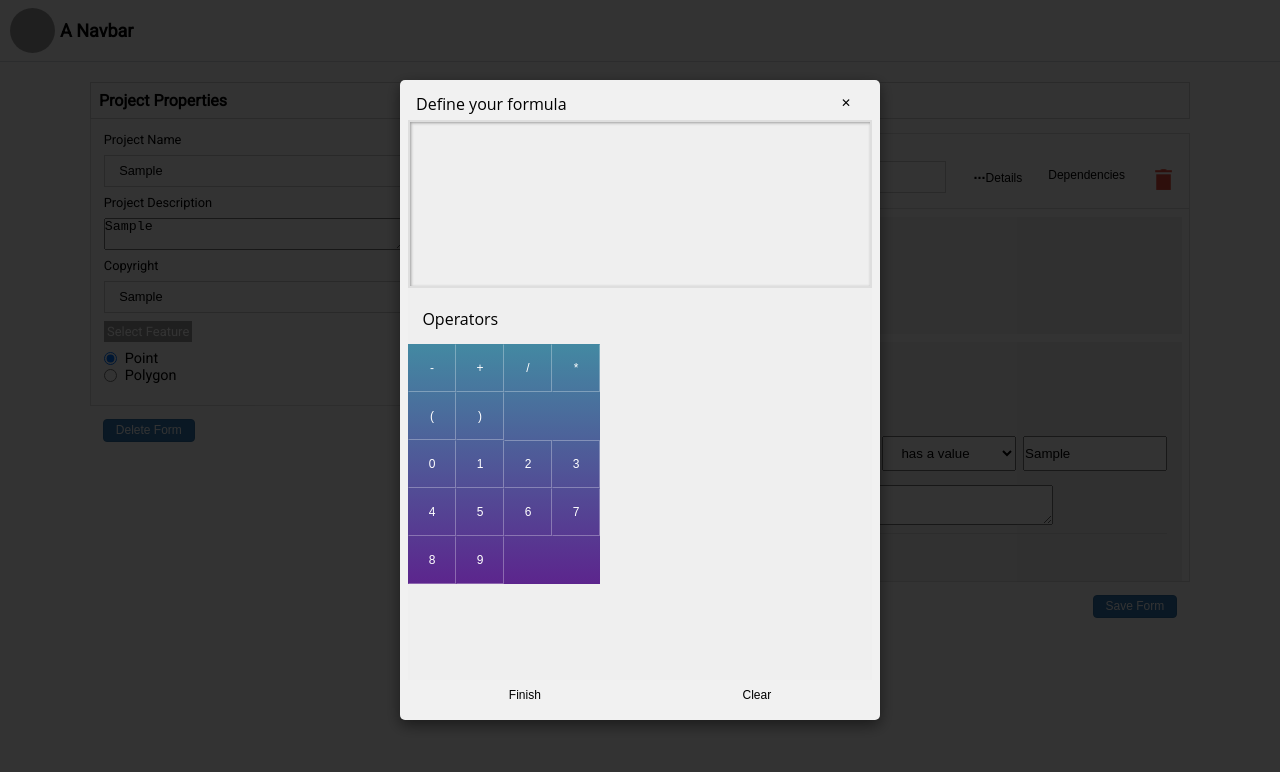
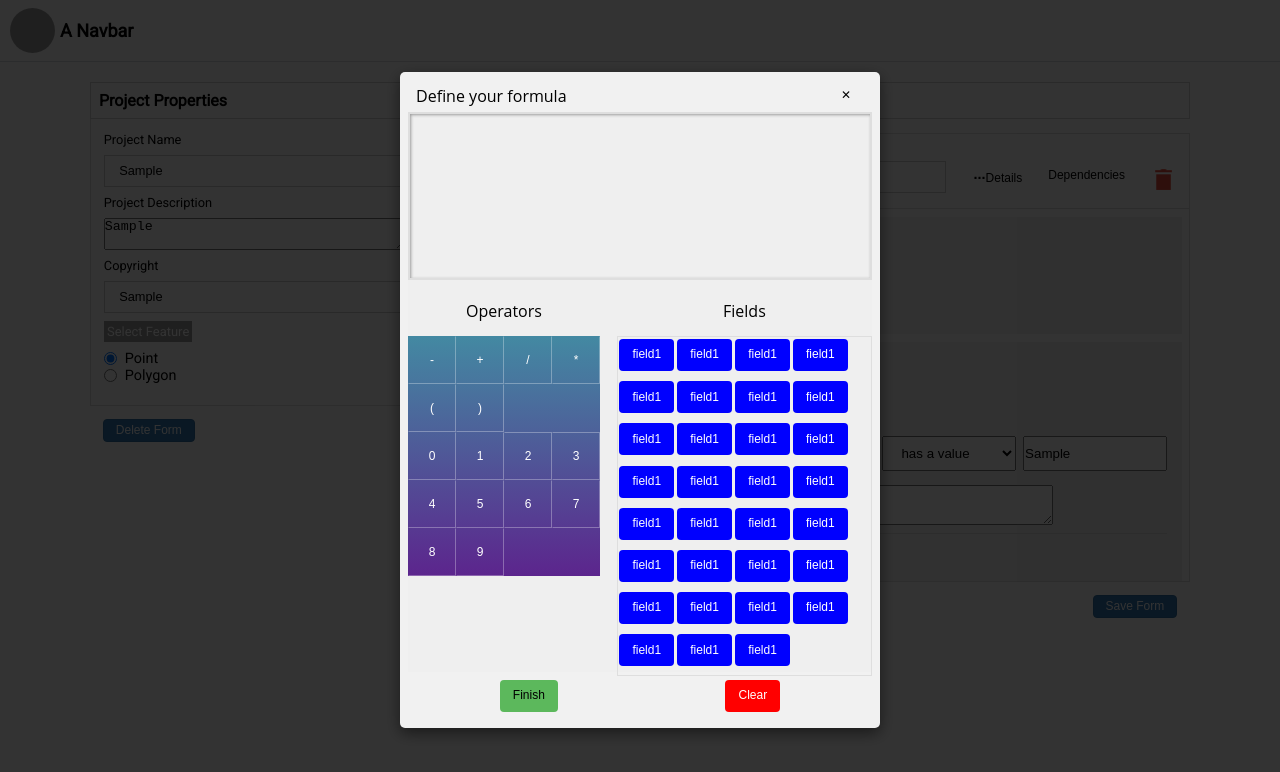
Before and after one commit to lanlugar/ngx-dependency-form, an Angular app: page / in a window 1280 px wide. Both pictures are taken after typing "Sample", "Sample", "Sample", "Sample", "Sample", "Sample" into the empty fields and a click on the button "Define Formular". Shown: the top 772 px of the page. Built offline with nearby package versions, Linux system fonts and the light colour scheme; grey boxes are pictures that could not be loaded.

Commit message:
end of ui

```diff
--- a/src/app/components/formula-modal/formula-modal.component.html
+++ b/src/app/components/formula-modal/formula-modal.component.html
@@ -43,12 +43,47 @@
               </div>
             </div>
           </div>
-          <div class="calculator__actions-fields"></div>
+          <div class="calculator__actions-fields">
+            <p>Fields</p>
+            <div class="calculator__actions-fields-wrapper">
+              <button class="btn btn-field">field1</button>
+              <button class="btn btn-field">field1</button>
+              <button class="btn btn-field">field1</button>
+              <button class="btn btn-field">field1</button>
+              <button class="btn btn-field">field1</button>
+              <button class="btn btn-field">field1</button>
+              <button class="btn btn-field">field1</button>
+              <button class="btn btn-field">field1</button>
+              <button class="btn btn-field">field1</button>
+              <button class="btn btn-field">field1</button>
+              <button class="btn btn-field">field1</button>
+              <button class="btn btn-field">field1</button>
+              <button class="btn btn-field">field1</button>
+              <button class="btn btn-field">field1</button>
+              <button class="btn btn-field">field1</button>
+              <button class="btn btn-field">field1</button>
+              <button class="btn btn-field">field1</button>
+              <button class="btn btn-field">field1</button>
+              <button class="btn btn-field">field1</button>
+              <button class="btn btn-field">field1</button>
+              <button class="btn btn-field">field1</button>
+              <button class="btn btn-field">field1</button>
+              <button class="btn btn-field">field1</button>
+              <button class="btn btn-field">field1</button>
+              <button class="btn btn-field">field1</button>
+              <button class="btn btn-field">field1</button>
+              <button class="btn btn-field">field1</button>
+              <button class="btn btn-field">field1</button>
+              <button class="btn btn-field">field1</button>
+              <button class="btn btn-field">field1</button>
+              <button class="btn btn-field">field1</button>
+            </div>
+          </div>
         </div>
       </section>
       <footer class="modal-footer">
-        <button class="btn">Finish</button>
-        <button class="btn">Clear</button>
+        <button class="btn btn-finish">Finish</button>
+        <button class="btn btn-clear">Clear</button>
       </footer>
     </div>
   </div>
--- a/src/app/components/formula-modal/formula-modal.component.scss
+++ b/src/app/components/formula-modal/formula-modal.component.scss
@@ -27,7 +27,7 @@
 .modal-dialog {
   position: relative;
   width: 30rem;
-  height: 80vh;
+  height: 82vh;
   border-radius: 5px;
   background: #fff;
   overflow-y: hidden;
@@ -54,18 +54,28 @@
   .modal-header,
   .modal-footer {
     background: #f1f1f1;
-    height: 2rem;
   }
   .modal-header {
     display: flex;
     align-items: center;
     justify-content: space-between;
     padding: 0.5rem;
+    height: 2rem;
   }
 
   .modal-footer {
     display: flex;
     justify-content: space-around;
+    padding: 0.5rem;
+    height: 3rem;
+    .btn-clear {
+      background-color: #ff0000;
+      color: #fff;
+    }
+
+    .btn-finish {
+      background-color: #5cb85c;
+    }
   }
   .modal-header .close-modal {
     font-size: 1.5rem;
@@ -75,12 +85,12 @@
     flex-direction: column;
     justify-content: space-between;
     background-color: #efefef;
-    height: calc(100% - 4rem);
+    height: calc(100% - 5rem);
 
     &__screen {
       display: flex;
       flex-direction: column;
-      flex-basis: 30%;
+      height: 30%;
       border: 1px solid #dedede;
 
       &-container {
@@ -97,17 +107,40 @@
 
     &__actions {
       display: flex;
-      flex-basis: 69%;
+      height: 69%;
+      justify-content: space-between;
 
       &-fields {
-        flex-basis: 60%;
+        flex-basis: 55%;
+        height: 100%;
+        p {
+          padding: 0.9rem;
+          text-align: center;
+        }
+
+        &-wrapper {
+          border: 1px solid #dedede;
+          max-height: calc(100% - 47px);
+          height: calc(100% - 47px);
+          overflow-y: auto;
+          display: flex;
+          flex-wrap: wrap;
+
+          .btn-field {
+            display: inline-block;
+            height: 2rem;
+            color: #fff;
+            background-color: blue;
+            margin: 0.1rem;
+          }
+        }
       }
 
       &-operators {
         flex-basis: 40%;
 
         p {
-          background-color: transparent;
+          text-align: center;
           padding: 0.9rem;
         }
         .btns-wrapper {
```
